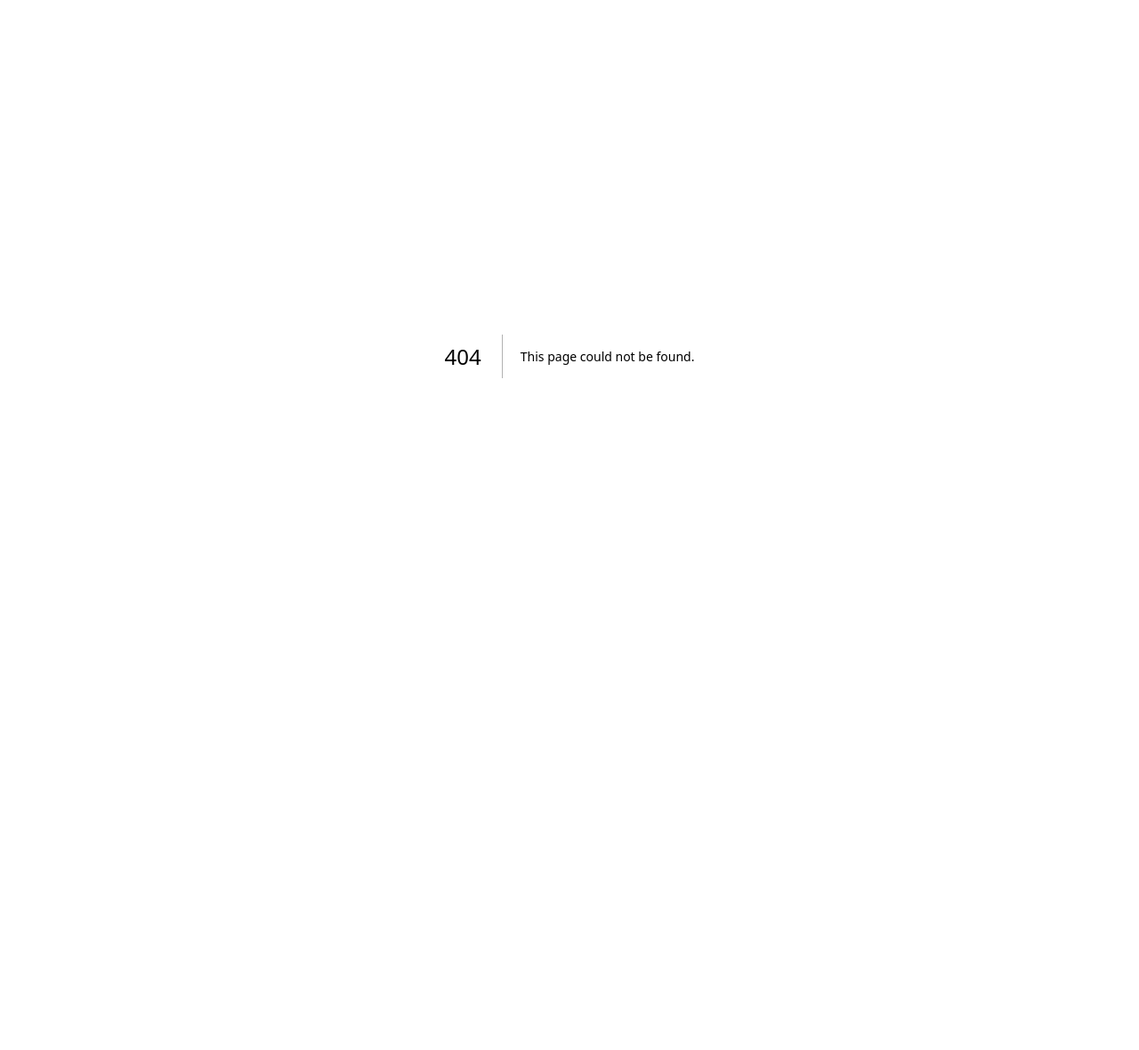
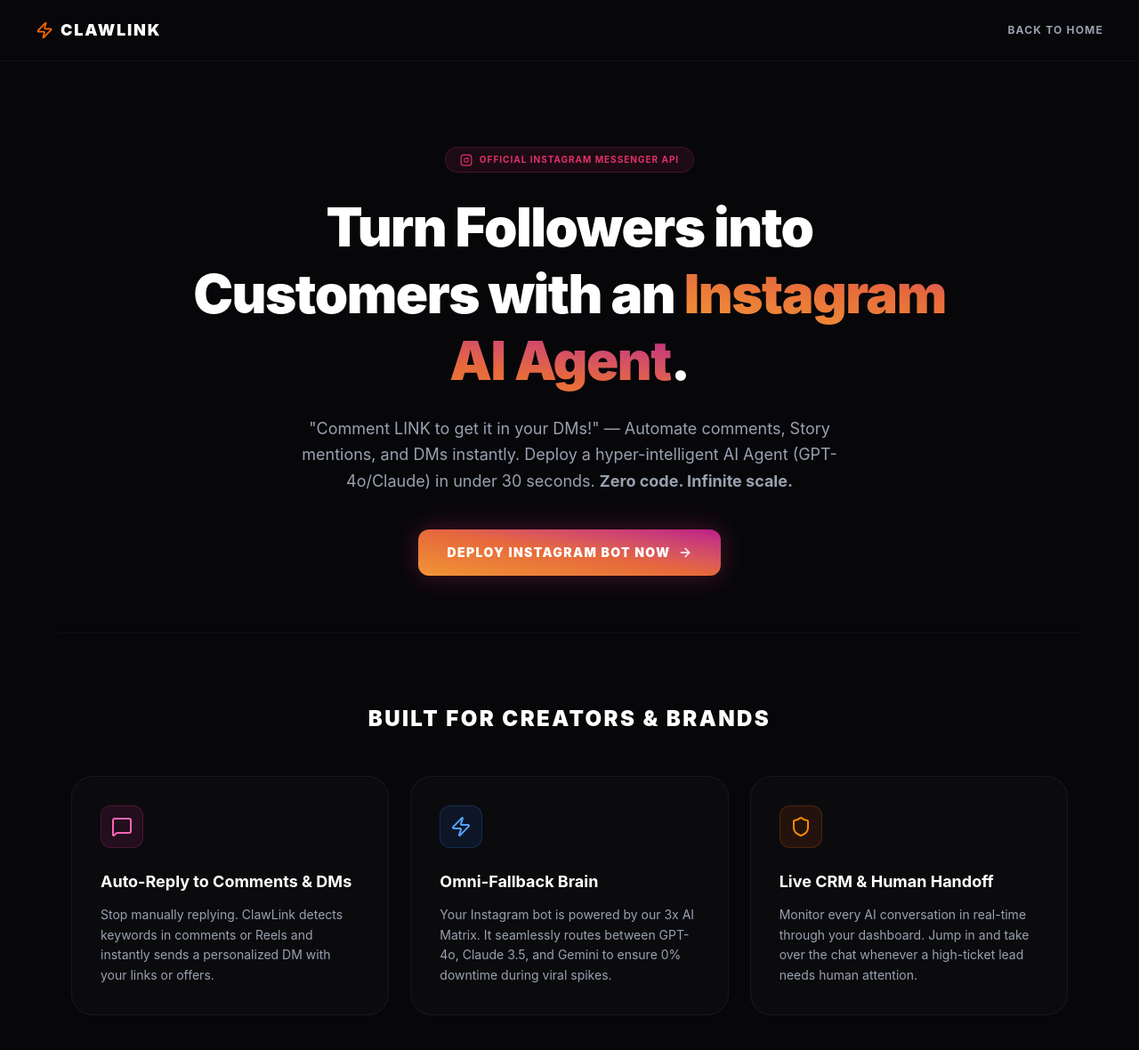
Before and after one commit to hopondfgvcx501-rgb/clawlink, a Next.js app: page /instagram-ai-bot in a window 1280 px wide. Before the commit this address had no page. Shown: the top 1180 px of the page at 89% size. Before the commit the page ends 800 px from the top, so only its background shows below. Built offline with nearby package versions, Linux system fonts and the light colour scheme.

Commit message:
feat: added high-converting Instagram AI Bot SEO landing page

```diff
--- /dev/null
+++ b/app/instagram-ai-bot/page.tsx
@@ -0,0 +1,126 @@
+import { Metadata } from "next";
+import Link from "next/link";
+import { MessageSquare, Zap, Shield, ArrowRight, CheckCircle2, Instagram } from "lucide-react";
+
+// 🚀 1. ULTIMATE SEO METADATA FOR INSTAGRAM RANKING
+export const metadata: Metadata = {
+  title: "Create Instagram AI DM Bot & Auto Reply Agent in 30s | ClawLink",
+  description: "Automate Instagram DMs, Story replies, and comments with an autonomous AI Agent. Powered by GPT-4o and Claude. The ultimate ManyChat alternative.",
+  keywords: [
+    "Instagram AI Bot", "Instagram DM automation", "Auto reply to Instagram comments",
+    "Instagram Story AI bot", "ManyChat Instagram alternative",
+    "Create Instagram AI agent", "Instagram business API AI", "No code Instagram bot"
+  ],
+  alternates: {
+    canonical: "https://www.clawlinkai.com/instagram-ai-bot",
+  }
+};
+
+export default function InstagramSeoPage() {
+  // 🚀 2. JSON-LD STRUCTURED DATA FOR GOOGLE RICH RESULTS
+  const jsonLd = {
+    "@context": "https://schema.org",
+    "@type": "SoftwareApplication",
+    "name": "ClawLink Instagram AI Bot Builder",
+    "applicationCategory": "BusinessApplication",
+    "operatingSystem": "Web, Cloud",
+    "offers": {
+      "@type": "Offer",
+      "price": "6.00",
+      "priceCurrency": "USD"
+    },
+    "aggregateRating": {
+      "@type": "AggregateRating",
+      "ratingValue": "4.9",
+      "ratingCount": "1450"
+    }
+  };
+
+  return (
+    <div className="bg-[#07070A] min-h-screen text-[#E8E8EC] font-sans selection:bg-[#E1306C]/30 overflow-x-hidden">
+      <script type="application/ld+json" dangerouslySetInnerHTML={{ __html: JSON.stringify(jsonLd) }} />
+
+      {/* ══ NAV ══ */}
+      <nav className="flex items-center justify-between px-6 md:px-10 py-5 border-b border-white/5">
+        <Link href="/" className="font-black text-white text-lg tracking-widest flex items-center gap-2">
+           <Zap className="w-5 h-5 text-orange-500"/> CLAWLINK
+        </Link>
+        <Link href="/" className="text-xs font-bold uppercase tracking-widest text-gray-400 hover:text-white transition-colors">
+          Back to Home
+        </Link>
+      </nav>
+
+      {/* ══ HERO SECTION (INSTAGRAM THEMED) ══ */}
+      <section className="pt-24 pb-16 px-4 text-center max-w-4xl mx-auto">
+        <div className="inline-flex items-center gap-2 mb-6 px-4 py-1.5 rounded-full text-[10px] font-bold tracking-[.1em] text-[#E1306C] bg-[#E1306C]/10 border border-[#E1306C]/20">
+          <Instagram className="w-3.5 h-3.5" /> OFFICIAL INSTAGRAM MESSENGER API
+        </div>
+
+        <h1 className="text-4xl md:text-6xl font-black text-white mb-6 leading-tight tracking-tight">
+          Turn Followers into Customers with an <span className="text-transparent bg-clip-text bg-gradient-to-tr from-[#f09433] via-[#e6683c] to-[#bc1888]">Instagram AI Agent</span>.
+        </h1>
+
+        <p className="text-gray-400 text-base md:text-lg mb-10 max-w-2xl mx-auto leading-relaxed">
+          "Comment LINK to get it in your DMs!" — Automate comments, Story mentions, and DMs instantly. Deploy a hyper-intelligent AI Agent (GPT-4o/Claude) in under 30 seconds. <strong>Zero code. Infinite scale.</strong>
+        </p>
+
+        <Link href="/#hero" className="inline-flex items-center justify-center gap-2 text-white font-black uppercase tracking-widest px-8 py-4 rounded-xl text-sm hover:scale-[1.03] transition-transform shadow-[0_0_30px_rgba(225,48,108,0.3)] bg-gradient-to-tr from-[#f09433] via-[#e6683c] to-[#bc1888]">
+          Deploy Instagram Bot Now <ArrowRight className="w-4 h-4" />
+        </Link>
+      </section>
+
+      {/* ══ FEATURES ══ */}
+      <section className="py-20 px-4 max-w-6xl mx-auto border-t border-white/5">
+        <h2 className="text-2xl font-black text-center text-white mb-12 uppercase tracking-widest">Built for Creators & Brands</h2>
+
+        <div className="grid grid-cols-1 md:grid-cols-3 gap-6">
+          <div className="bg-white/[0.02] border border-white/5 p-8 rounded-3xl hover:bg-white/[0.04] transition-colors">
+            <div className="w-12 h-12 bg-pink-500/10 rounded-xl flex items-center justify-center mb-6 border border-pink-500/20">
+              <MessageSquare className="w-6 h-6 text-pink-400" />
+            </div>
+            <h3 className="text-lg font-bold text-white mb-3">Auto-Reply to Comments & DMs</h3>
+            <p className="text-sm text-gray-400 leading-relaxed">Stop manually replying. ClawLink detects keywords in comments or Reels and instantly sends a personalized DM with your links or offers.</p>
+          </div>
+
+          <div className="bg-white/[0.02] border border-white/5 p-8 rounded-3xl hover:bg-white/[0.04] transition-colors">
+            <div className="w-12 h-12 bg-blue-500/10 rounded-xl flex items-center justify-center mb-6 border border-blue-500/20">
+              <Zap className="w-6 h-6 text-blue-400" />
+            </div>
+            <h3 className="text-lg font-bold text-white mb-3">Omni-Fallback Brain</h3>
+            <p className="text-sm text-gray-400 leading-relaxed">Your Instagram bot is powered by our 3x AI Matrix. It seamlessly routes between GPT-4o, Claude 3.5, and Gemini to ensure 0% downtime during viral spikes.</p>
+          </div>
+
+          <div className="bg-white/[0.02] border border-white/5 p-8 rounded-3xl hover:bg-white/[0.04] transition-colors">
+            <div className="w-12 h-12 bg-orange-500/10 rounded-xl flex items-center justify-center mb-6 border border-orange-500/20">
+              <Shield className="w-6 h-6 text-orange-400" />
+            </div>
+            <h3 className="text-lg font-bold text-white mb-3">Live CRM & Human Handoff</h3>
+            <p className="text-sm text-gray-400 leading-relaxed">Monitor every AI conversation in real-time through your dashboard. Jump in and take over the chat whenever a high-ticket lead needs human attention.</p>
+          </div>
+        </div>
+      </section>
+
+      {/* ══ SEO TEXT BLOCK ══ */}
+      <section className="py-20 px-6 max-w-4xl mx-auto">
+        <h2 className="text-xl font-bold text-white mb-4">The #1 ManyChat Alternative for Instagram Automation</h2>
+        <div className="prose prose-invert prose-sm text-gray-400">
+          <p className="mb-4">
+            If you are tired of complex visual flow builders that break or basic bots that sound robotic, ClawLink is the ultimate upgrade. We don't use rigid decision trees; we deploy genuine <strong>AI Agents</strong> that understand context, read your custom knowledge base, and sell like a top-tier closer.
+          </p>
+          <p className="mb-4">
+            Whether you are a creator handling thousands of Story mentions or an e-commerce brand automating customer support, our <strong>Instagram Auto Reply Bot</strong> setup is unmatched. Just connect your Meta Developer account, paste your token, and your AI is live across your entire Instagram presence in seconds.
+          </p>
+          <ul className="list-none space-y-2 mt-6">
+            <li className="flex items-center gap-2"><CheckCircle2 className="w-4 h-4 text-[#E1306C]"/> Connects directly via official Meta API</li>
+            <li className="flex items-center gap-2"><CheckCircle2 className="w-4 h-4 text-[#E1306C]"/> Custom RAG integration (Upload PDFs & FAQs)</li>
+            <li className="flex items-center gap-2"><CheckCircle2 className="w-4 h-4 text-[#E1306C]"/> Flat pricing — no hidden per-message fees on Premium tiers</li>
+          </ul>
+        </div>
+      </section>
+
+      <footer className="py-10 text-center border-t border-white/5 mt-10">
+        <p className="text-xs text-gray-600 font-mono">© 2026 CLAWLINK INC. INSTAGRAM AI AUTOMATION.</p>
+      </footer>
+    </div>
+  );
+}
--- a/app/sitemap.ts
+++ b/app/sitemap.ts
@@ -23,6 +23,12 @@ export default function sitemap(): MetadataRoute.Sitemap {
       changeFrequency: 'weekly',
       priority: 0.9,
     },
+    {
+      url: `${baseUrl}/instagram-ai-bot`,
+      lastModified: new Date(),
+      changeFrequency: 'weekly',
+      priority: 0.9,
+    },
     // ⚖️ LEGAL & COMPLIANCE PAGES
     {
       url: `${baseUrl}/terms`,
```
